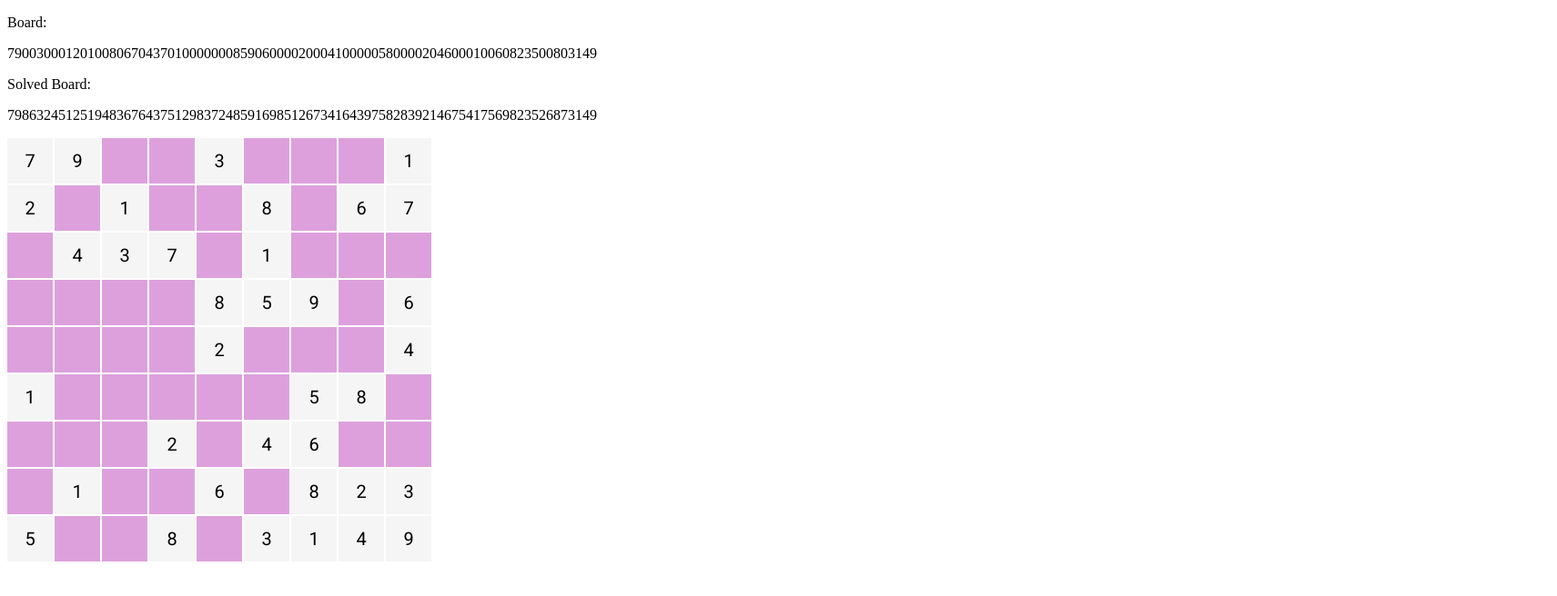
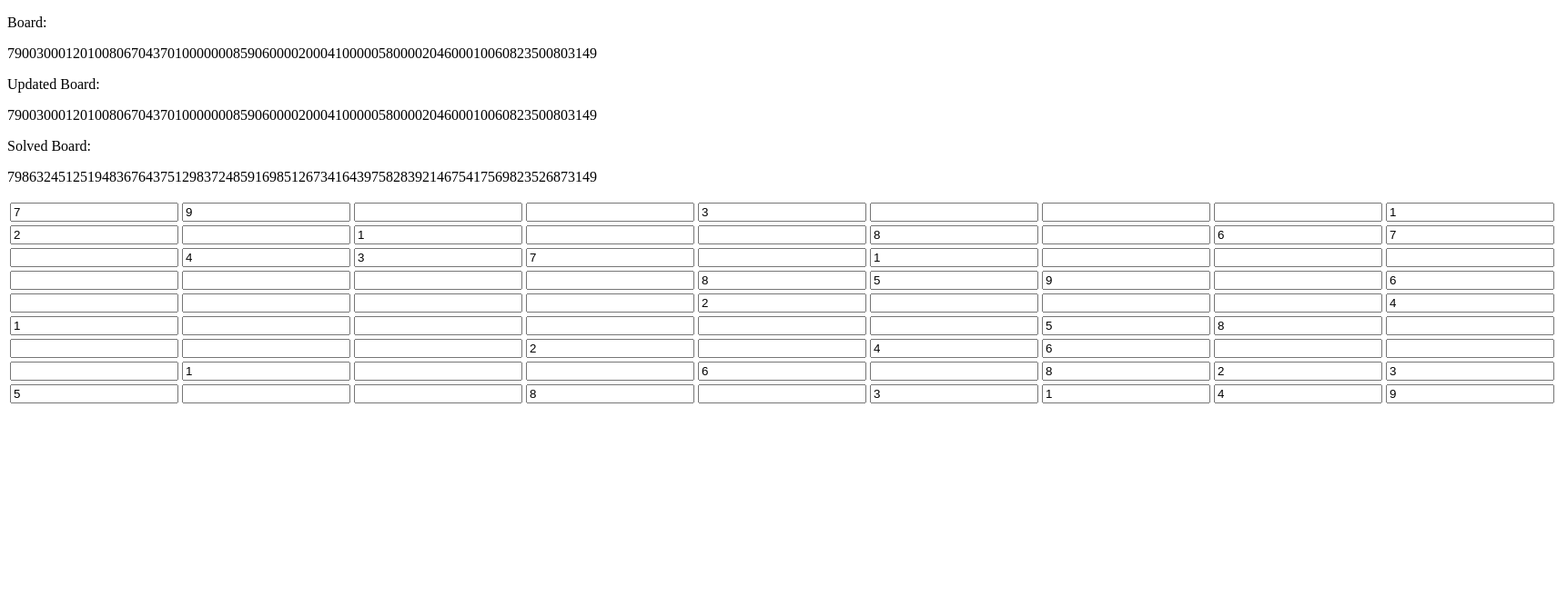
Before and after one commit to Aurutheran/Sudoku, a Next.js app in the folder sudoku/: page / in a window 1280 px wide. Shown: the top 656 px of the page at 91% size, 1711 px wide, since content can reach past the window. Built offline with nearby package versions, Linux system fonts and the light colour scheme.

Commit message:
Changes to Sudoku

```diff
--- a/sudoku/components/board.js
+++ b/sudoku/components/board.js
@@ -1,36 +1,68 @@
 import style from "../src/styles/sudoku.module.css";
+import { fillGrid } from "../utils/sudokuUtils";
+import { useState, useEffect } from "react";
 export default function Board(data) {
-  const board = data.board;
+  const initialBoard = [].concat(...data.board);
   const solved = data.solved;
+
+  const [sudokuValues, setSudokuValues] = useState(initialBoard); //Initialize sudokuValue's with board
+  const [sudokuGrid, setSudokuGrid] = useState(() => fillGrid(initialBoard));
+
+  const updateCellValue = (row, col, value) => {
+    if (initialBoard[row * 9 + col] === 0) {
+      const newSudokuValues = [...sudokuValues];
+      newSudokuValues[row * 9 + col] = value;
+      setSudokuValues(newSudokuValues);
+      const newSudokuGrid = fillGrid(newSudokuValues);
+      setSudokuGrid(newSudokuGrid);
+    }
+  };
+
+  const handleCellChange = (row, col, e) =>{
+    const newValue = Math.abs(parseInt(e.target.value, 10) || 0) % 10;
+    updateCellValue(row, col, newValue);
+  };
+
+  // useEffect( () => {
+  //   const flattenedGrid = [].concat(...sudokuGrid);
+  //   setSudokuValues(flattenedGrid);
+  // }, [sudokuGrid]);
+
+  const renderSudokuBoard = () => {
+    return(
+      <table>
+        <tbody>
+          {
+            sudokuGrid.map((row, rowIndex) => (
+              <tr key={rowIndex}>
+                {row.map((cellValue, colIndex) => (
+                  <td key={colIndex}>
+                    <input
+                    type="number"
+                    value={cellValue || ''}
+                    onChange={(e) => handleCellChange(rowIndex, colIndex, e)}
+                    readOnly={initialBoard[rowIndex * 9 + colIndex] !== 0} />
+                  </td>
+                ))}
+              </tr>
+            ))}
+        </tbody>
+      </table>
+    );
+  };
+
   return (
-    <>
+    <div>
       <p>Board:</p>
-      <p>{board}</p>
+      <p>{initialBoard}</p>
+
+      <p>Updated Board: </p>
+      <p>{sudokuValues}</p>
       <p>Solved Board:</p>
       <p>{solved}</p>
 
-      <div className={style.gridContainer}>
-        {board.map(function (row, rowIndex) {
-          return row.map(function (cell, cellIndex) {
-            console.log(cellIndex)
-            if(cell == 0){
-              return(
-                <div key={cellIndex} className={style.box}>
-                  <input maxLength="1" />
-                </div>
-              );
-            }
-            else{
-              return (
-                <div key={cellIndex} className={style.correctbox}>
-                  <p>{cell}</p>
-                </div>
-              );
-            }
+      {renderSudokuBoard()}
 
-          });
-        })}
-      </div>
-    </>
+    </div>
   );
 }
--- /dev/null
+++ b/sudoku/utils/sudokuUtils.js
@@ -0,0 +1,17 @@
+export function fillGrid(sudokuValues){
+    //Converts a 1D 1x81 Array into a 9x9 array
+
+
+
+    const zeros = (m, n) => [...Array(m)].map(e => Array(n).fill(0));
+    const sudokuGrid = zeros(9,9);
+    let index = 0
+
+    for (let i = 0; i < 9; i++){
+        for(let j=0; j < 9; j++){
+            sudokuGrid[i][j] = sudokuValues[index];
+            index++;
+        }
+    }
+    return sudokuGrid;
+}
```
